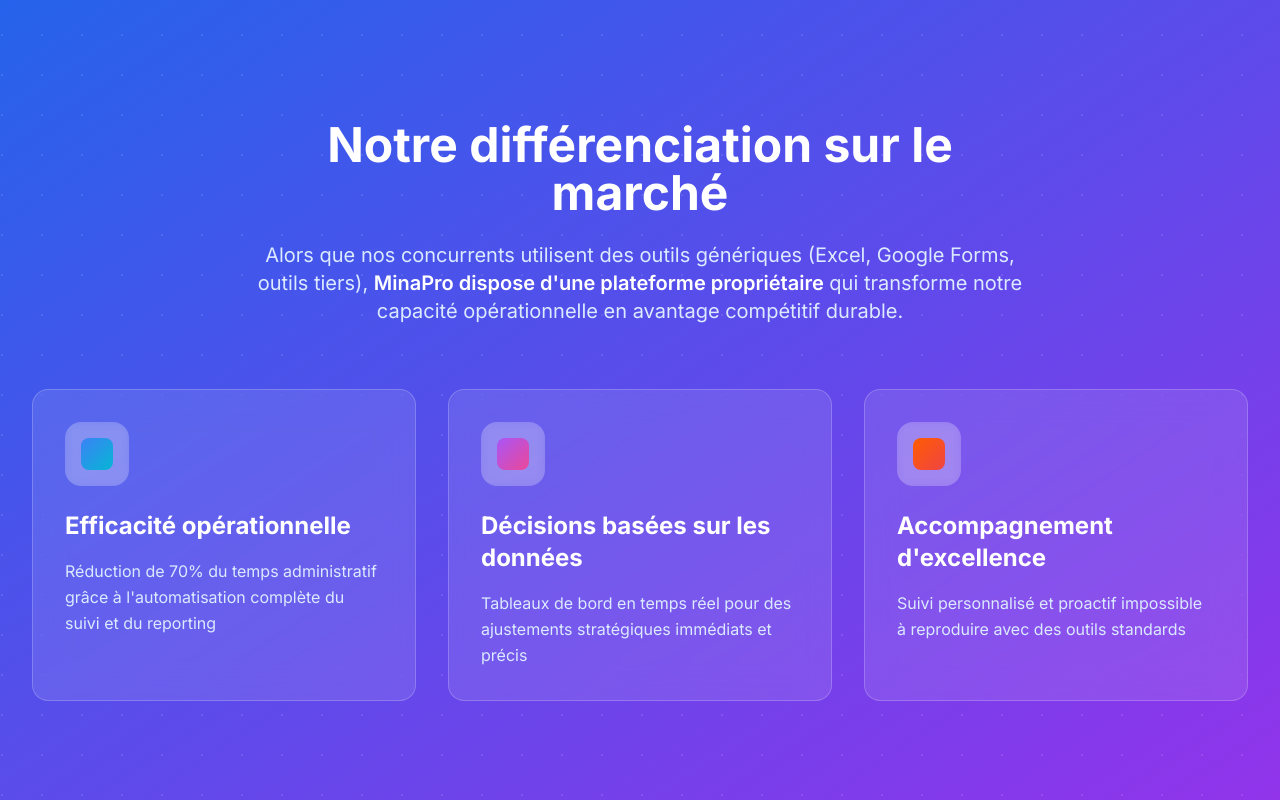
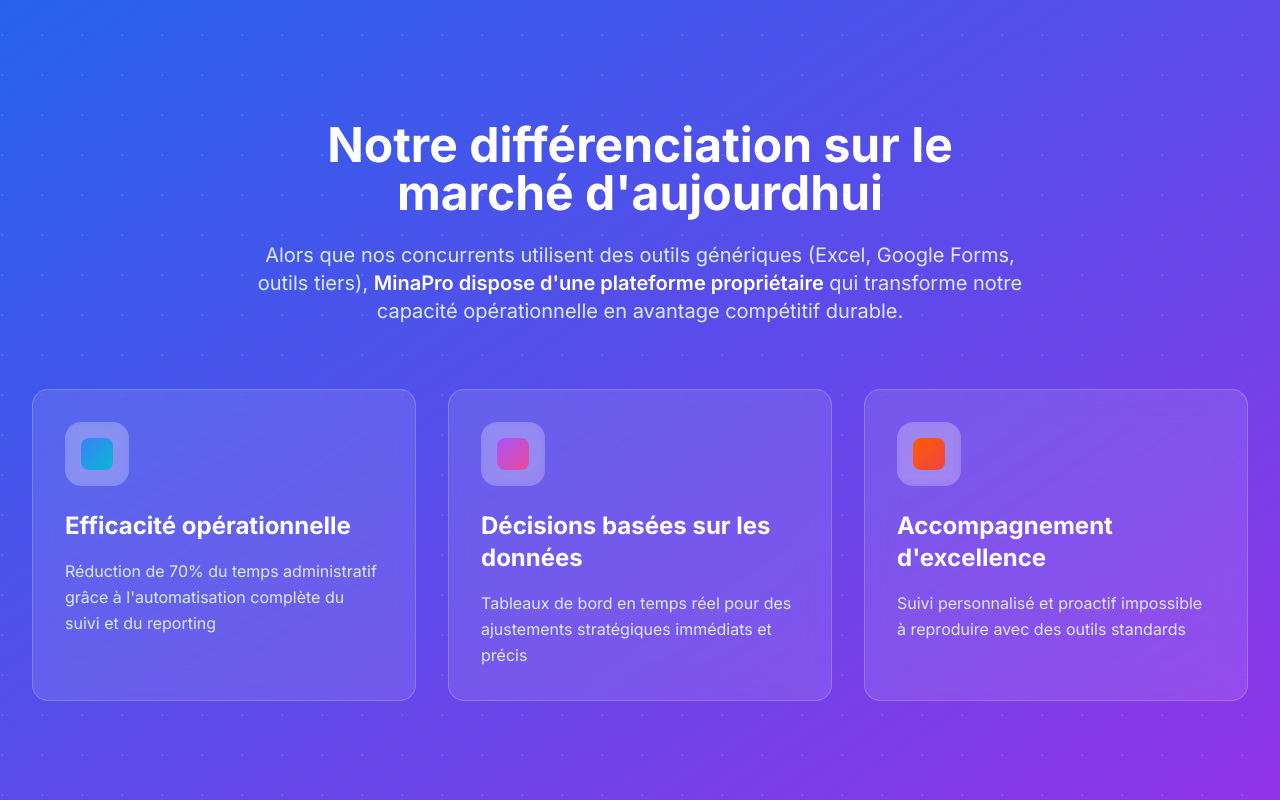
Before and after one commit to palaye08/minaprosig, an Angular app: page / in a window 1280 px wide. Shown: the part 1100-1900 px from the top of the page. Built offline with nearby package versions, Linux system fonts and the light colour scheme.

Commit message:
test deploiement 1

```diff
--- a/src/app/components/accueil/accueil.component.html
+++ b/src/app/components/accueil/accueil.component.html
@@ -1,10 +1,8 @@
 <div class="min-h-screen bg-gradient-to-br from-slate-50 via-white to-blue-50">
 
-  <!-- Header / Navigation avec effet glassmorphism -->
   <header class="fixed top-0 left-0 right-0 z-50 border-b bg-white/80 backdrop-blur-lg supports-[backdrop-filter]:bg-white/60 shadow-sm">
     <div class="container mx-auto px-4 sm:px-6 lg:px-8">
       <div class="flex h-16 sm:h-20 items-center justify-between">
-        <!-- Logo -->
         <div class="flex items-center gap-3 group cursor-pointer">
           <div class="relative">
             <div class="absolute inset-0 bg-gradient-to-r from-blue-600 to-purple-600 rounded-xl blur-md opacity-50 group-hover:opacity-75 transition-opacity"></div>
@@ -158,7 +156,7 @@
     <div class="container mx-auto px-4 sm:px-6 lg:px-8 relative z-10">
       <div class="max-w-3xl mx-auto text-center space-y-6 mb-16">
         <h2 class="text-3xl sm:text-4xl md:text-5xl font-bold">
-          Notre différenciation sur le marché
+          Notre différenciation sur le marché d'aujourdhui
         </h2>
         <p class="text-lg sm:text-xl text-blue-100 leading-relaxed">
           Alors que nos concurrents utilisent des outils génériques (Excel, Google Forms, outils tiers),
```
